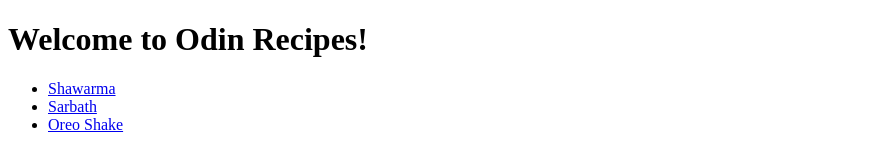
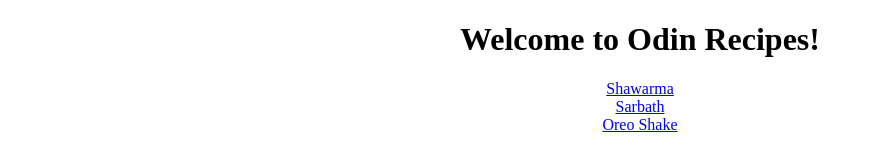
Before and after one commit to Muneer-S-A-05/odin-recipes, a plain HTML site: page index.html in a window 1280 px wide. Shown: the whole page, without its empty margins (0-872 px from the left). Drawn offline with Linux system fonts and the light colour scheme.

Commit message:
centering home page content

```diff
--- a/index.html
+++ b/index.html
@@ -6,11 +6,11 @@
         <title>Odin Recipes</title>
     </head>
     <body>
-        <h1>Welcome to Odin Recipes!</h1>
-        <ul>
-            <li><a href="recipes/shawarma.html">Shawarma</a></li>
-            <li><a href="recipes/sarbath.html">Sarbath</a></li>
-            <li><a href="recipes/milkshake.html">Oreo Shake</a></li>
-        </ul>
+        <center>
+            <h1>Welcome to Odin Recipes!</h1>
+            <a href="recipes/shawarma.html">Shawarma</a><br>
+            <a href="recipes/sarbath.html">Sarbath</a><br>
+            <a href="recipes/milkshake.html">Oreo Shake</a><br>
+        </center>
     </body>
 </html>
```
